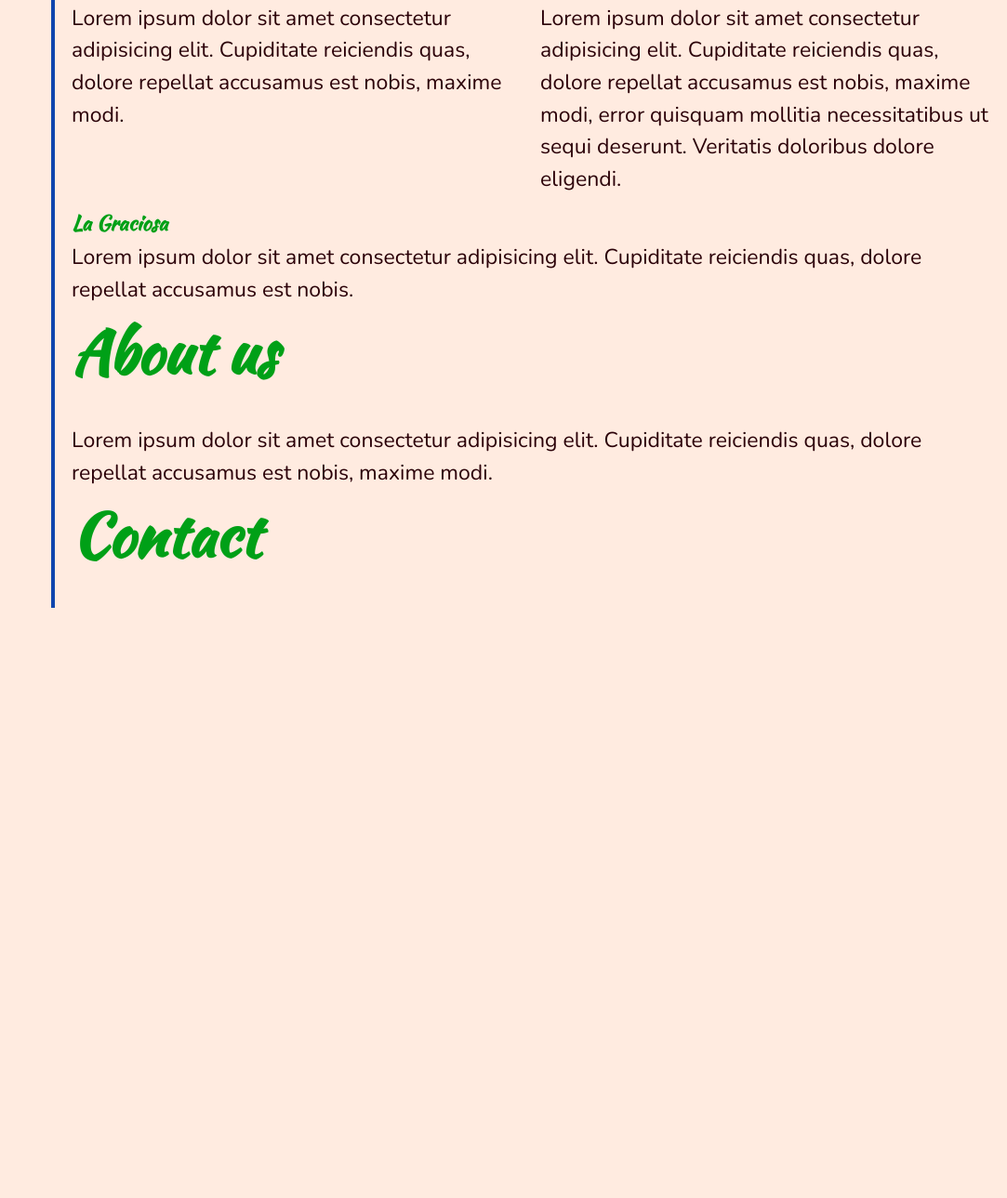
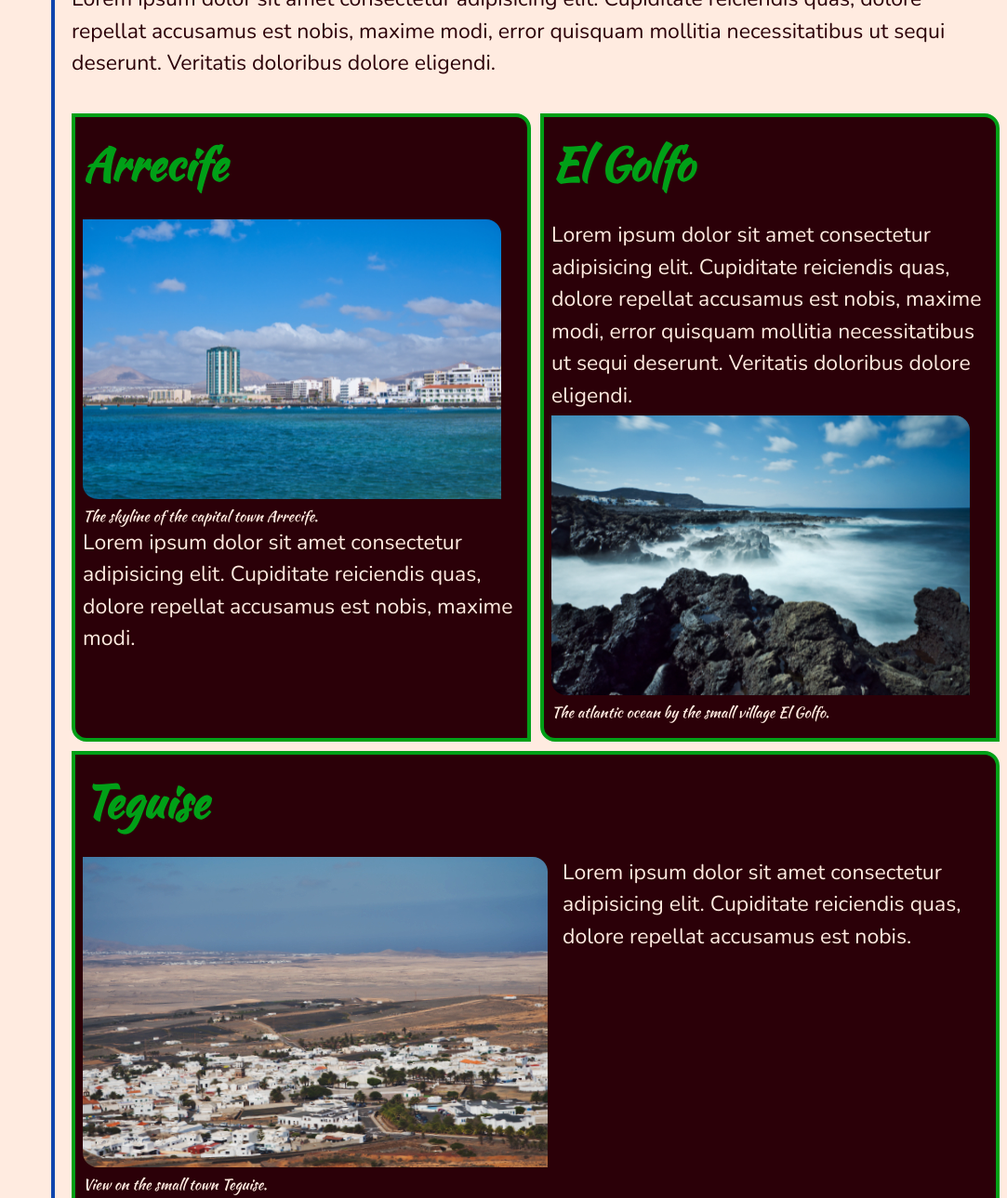
Before and after one commit to XIDV/peschl-mmde10w-aufgabe, a plain HTML site: page index.html in a window 1280 px wide. Shown: the part 1303-2592 px from the top of the page at 93% size, without its empty margins (197-1280 px from the left). Before the commit the page ends 1957 px from the top, so only its background shows below. Drawn offline with nearby package versions, Linux system fonts and the light colour scheme.

Commit message:
bilder ergänzt + locations fertiggestellt + layout f. große VP angepasst

```diff
--- a/index.html
+++ b/index.html
@@ -44,12 +44,13 @@
                         <div class="contImg">
                             <figure>
                                 <img src="img/LanzaroteWestküste01.jpg">
-                                <figcaption>The atlantic ocean on the westcoast of Lanzarote</figcaption>
+                                <figcaption>The atlantic ocean on the westcoast of Lanzarote.</figcaption>
                             </figure>
                         </div>
                         <div class="contTxt">
                             <p>Lorem ipsum dolor sit amet consectetur adipisicing elit. Cupiditate reiciendis quas, dolore repellat accusamus est nobis, maxime modi, error quisquam mollitia necessitatibus ut sequi deserunt. Veritatis doloribus dolore eligendi.</p>
                             <p>Lorem ipsum dolor sit amet consectetur adipisicing elit. Temporibus praesentium repellat quasi enim inventore minima aperiam veniam, necessitatibus recusandae quod atque pariatur architecto id officia sed quae voluptate voluptatibus ab ducimus nemo ipsam! Ducimus sequi ab aut laborum sunt. Voluptatibus placeat aspernatur velit iste enim.</p>
+                            <p>Lorem ipsum dolor, sit amet consectetur adipisicing elit. Eligendi, eaque. Corporis, reprehenderit officia dignissimos velit nesciunt perferendis porro doloribus iusto.</p>
                         </div>
                     </div>
                 </section>
@@ -62,23 +63,43 @@
                         <div class="contTxt">
                             <p>Lorem ipsum dolor sit amet consectetur adipisicing elit. Cupiditate reiciendis quas, dolore repellat accusamus est nobis, maxime modi, error quisquam mollitia necessitatibus ut sequi deserunt. Veritatis doloribus dolore eligendi.</p>
                         </div>
+                    </div>
+                    <div class="seCont" id="artContainer">
                         <article class="secArt">
                             <header class="artHeader">
                                 <h3>Arrecife</h3>
                             </header>
-                            <p>Lorem ipsum dolor sit amet consectetur adipisicing elit. Cupiditate reiciendis quas, dolore repellat accusamus est nobis, maxime modi.</p>
+                            <div class="artContent">
+                                <figure>
+                                    <img src="img/Arrecife.jpg">
+                                    <figcaption>The skyline of the capital town Arrecife.</figcaption>
+                                </figure>
+                                <p>Lorem ipsum dolor sit amet consectetur adipisicing elit. Cupiditate reiciendis quas, dolore repellat accusamus est nobis, maxime modi.</p>
+                            </div>
                         </article>
                         <article class="secArt">
                             <header class="artHeader">
                                 <h3>El Golfo</h3>
                             </header>
-                            <p>Lorem ipsum dolor sit amet consectetur adipisicing elit. Cupiditate reiciendis quas, dolore repellat accusamus est nobis, maxime modi, error quisquam mollitia necessitatibus ut sequi deserunt. Veritatis doloribus dolore eligendi.</p>
+                            <div class="artContent">
+                                <p>Lorem ipsum dolor sit amet consectetur adipisicing elit. Cupiditate reiciendis quas, dolore repellat accusamus est nobis, maxime modi, error quisquam mollitia necessitatibus ut sequi deserunt. Veritatis doloribus dolore eligendi.</p>
+                                <figure>
+                                    <img src="img/ElGolfo.jpg">
+                                    <figcaption>The atlantic ocean by the small village El Golfo.</figcaption>
+                                </figure>
+                            </div>
                         </article>
                         <article class="secArt">
                             <header class="artHeader">
-                                <h3>La Graciosa</h3>
+                                <h3>Teguise</h3>
                             </header>
-                            <p>Lorem ipsum dolor sit amet consectetur adipisicing elit. Cupiditate reiciendis quas, dolore repellat accusamus est nobis.</p>
+                            <div class="artContent">
+                                <figure>
+                                    <img src="img/Teguise.jpg">
+                                    <figcaption>View on the small town Teguise.</figcaption>
+                                </figure>
+                                <p>Lorem ipsum dolor sit amet consectetur adipisicing elit. Cupiditate reiciendis quas, dolore repellat accusamus est nobis.</p>
+                            </div>
                         </article>
                     </div>
                 </section>
--- a/style/style.css
+++ b/style/style.css
@@ -8,6 +8,9 @@
     --contentFontColor: #2B0008;
 
     /* settings */
+    --borderR: 1rem;
+    --borderPattern: 0 var(--borderR) 0 var(--borderR);
+
     --sVPmargin: .25rem;
     --sVPVmargin: var(--sVPmargin) 0;
     --sVPHmargin: 0 calc(var(--sVPmargin) * 2);
@@ -42,7 +45,7 @@ body > * {
 }
 
 #pageWrapper {
-    max-width: 82rem;
+    max-width: 192rem;
 }
 
 h1, h2, h3, h4, h5, h6 {
@@ -53,6 +56,10 @@ h1, h2, h3, h4, h5, h6 {
 
 h2 {
     font-size: var(--sVPtitleFontSize);
+}
+
+h3 {
+    font-size: calc(var(--sVPtitleFontSize) * .85);
 }
 
 p {
@@ -110,12 +117,15 @@ p {
     color: white;
     background-color: var(--canarianBlue);
     padding: .5rem;
-    border-bottom-left-radius: .5rem;
-    border-top-right-radius: .5rem;
+    border-radius: var(--borderPattern);
 }
 
 main {
     padding: var(--sVPHmargin);
+}
+
+.mainSection {
+    margin-bottom: 2rem;
 }
 
 figure {
@@ -130,8 +140,25 @@ figcaption {
 main img {
     width: 100%;
     max-width: 500px;
-    border-bottom-left-radius: .5rem;
-    border-top-right-radius: .5rem;
+    border-radius: var(--borderPattern);
+}
+
+#locations .seCont {
+    display: flex;
+    flex-direction: column;
+    gap: var(--mVPgap);
+}
+
+.secArt {
+    color: var(--sand);
+    background-color: var(--contentFontColor);
+    padding: var(--mVPmargin);
+    border: solid var(--sVPmargin) var(--canarianGreen);
+    border-radius: var(--borderPattern);
+}
+
+#artContainer {
+    margin: 2rem 0;
 }
 
 @media screen and (min-width: 38em) {
@@ -143,6 +170,11 @@ main img {
 
     h2 {
         font-size: clamp(var(--sVPtitleFontSize), 5vw, 5.5rem);
+        margin-bottom: .5em;
+    }
+
+    h3 {
+        font-size: clamp(calc(var(--sVPtitleFontSize) * .85), 4vw, 3rem);
         margin-bottom: .5em;
     }
 
@@ -186,20 +218,24 @@ main img {
         flex: 1;
     }
 
+    .mainSection {
+        margin-bottom: 4rem;
+    }
+
     figure {
         float: left;
         margin: 0 1rem 0 0;
     }
 
     #locations .seCont {
-        display: flex;
+        flex-direction: row;
         justify-content: space-between;
         flex-wrap: wrap;
         gap: var(--mVPgap);
     }
 
     .secArt {
-        flex: 1 1 49%;
+        flex: 1 0 25rem;
     }
 
     #locations .seCont > .contTxt {
@@ -226,6 +262,10 @@ main img {
         align-self: flex-start;
     }
 
+    #pageNav {
+        width: 15%;
+    }
+
     .pageNavLink {
         transition: color 250ms ease-in-out;
     }
@@ -233,4 +273,19 @@ main img {
     .pageNavLink:hover {
         color: var(--canarianGreen);
     }
+
+    .artContent figure {
+        max-width: 50%;
+        float: left;
+    }
+
+    .seCont {
+        max-width: 50%;
+        margin: 0 auto;
+    }
+
+    #artContainer {
+        max-width: 100%;
+        width: 100%;
+    }
 }
```
Also changed, not shown: img/Arrecife.jpg (added), img/ElGolfo.jpg (added), img/Teguise.jpg (added).
